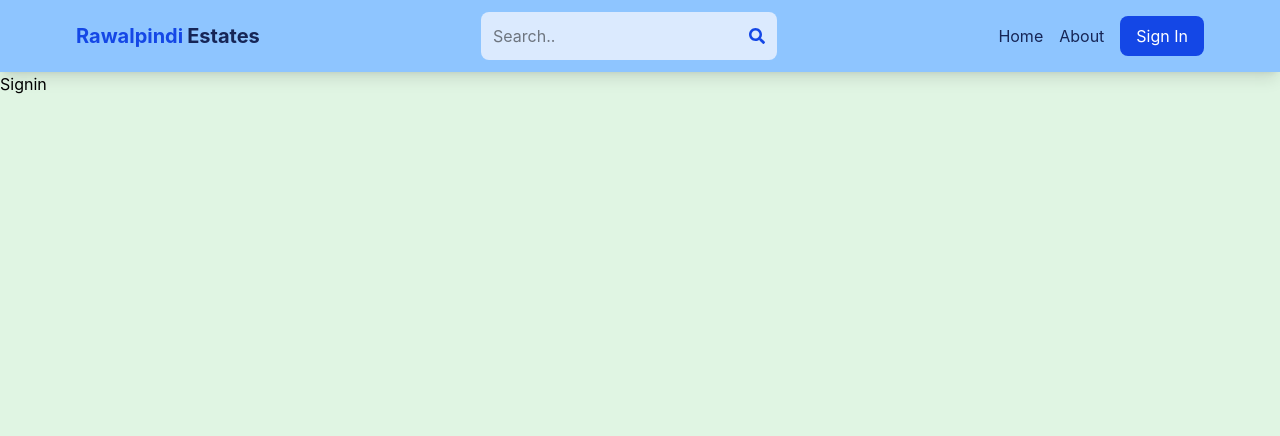
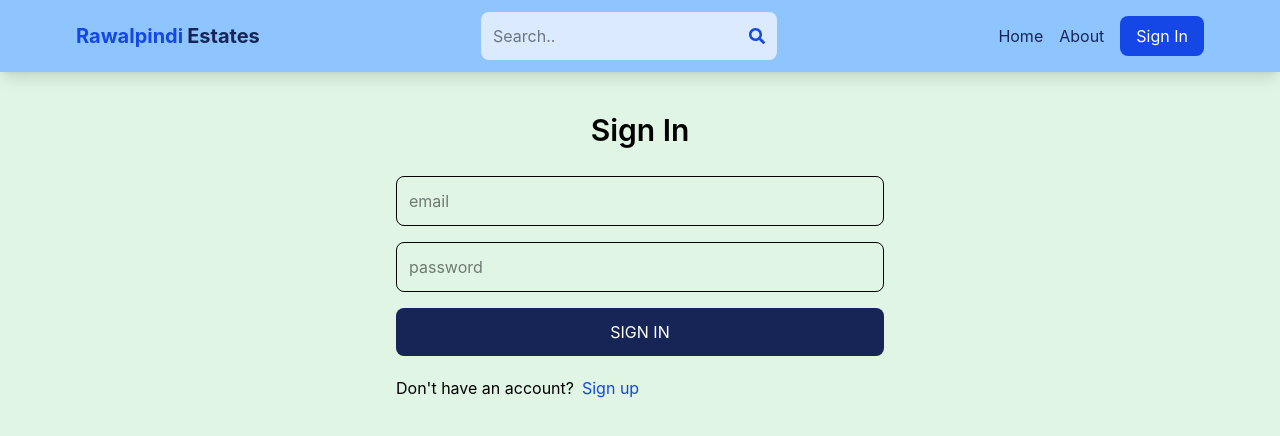
Before and after one commit to Ahmed9253/real-estate-marketplace-mern, a React (Vite) app in the folder client/: page /sign-in in a window 1280 px wide. Shown: the top 436 px of the page. Built offline with nearby package versions, Linux system fonts and the light colour scheme.

Commit message:
sign in page is created..

```diff
--- a/client/src/pages/SignIn.jsx
+++ b/client/src/pages/SignIn.jsx
@@ -1,7 +1,90 @@
-import React from "react";
+import { useState } from "react";
+import { Link, useNavigate } from "react-router-dom";
+import { toast } from "react-hot-toast";
 
-const Signin = () => {
-  return <div>Signin</div>;
-};
+export default function Signin() {
+  const [formData, setFormData] = useState({});
+  const [error, setError] = useState(null);
+  const [loading, setLoading] = useState(false);
 
-export default Signin;
+  const navigate = useNavigate();
+
+  const handleChange = (e) => {
+    setFormData({
+      ...formData,
+      [e.target.id]: e.target.value,
+    });
+  };
+
+  const handleSubmit = async (e) => {
+    e.preventDefault();
+
+    try {
+      setLoading(true);
+
+      const res = await fetch("/api/auth/signin", {
+        method: "POST",
+        headers: {
+          "Content-Type": "application/json",
+        },
+        body: JSON.stringify(formData),
+      });
+
+      const data = await res.json();
+
+      if (data.success === false) {
+        setLoading(false);
+        setError(data.message);
+        return;
+      }
+
+      toast.success(data.message);
+      setLoading(false);
+      setError(null);
+      navigate("/");
+    } catch (error) {
+      setLoading(false);
+      setError(error.message);
+    }
+  };
+
+  return (
+    <div className="p-3 max-w-lg mx-auto">
+      <h1 className="text-3xl text-center font-semibold my-7">Sign In</h1>
+
+      <form onSubmit={handleSubmit} className="flex flex-col gap-4">
+        <input
+          type="email"
+          placeholder="email"
+          className="border p-3 rounded-lg"
+          id="email"
+          onChange={handleChange}
+        />
+
+        <input
+          type="password"
+          placeholder="password"
+          className="border p-3 rounded-lg"
+          id="password"
+          onChange={handleChange}
+        />
+
+        <button
+          disabled={loading}
+          className="bg-blue-950 text-white p-3 rounded-lg uppercase hover:opacity-95 disabled:opacity-80"
+        >
+          {loading ? "Loading..." : "Sign In"}
+        </button>
+      </form>
+
+      <div className="flex gap-2 mt-5">
+        <p>Don't have an account?</p>
+        <Link to={"/sign-up"}>
+          <span className="text-blue-700">Sign up</span>
+        </Link>
+      </div>
+
+      {error && <p className="text-red-500 mt-5">{error}</p>}
+    </div>
+  );
+}
```
